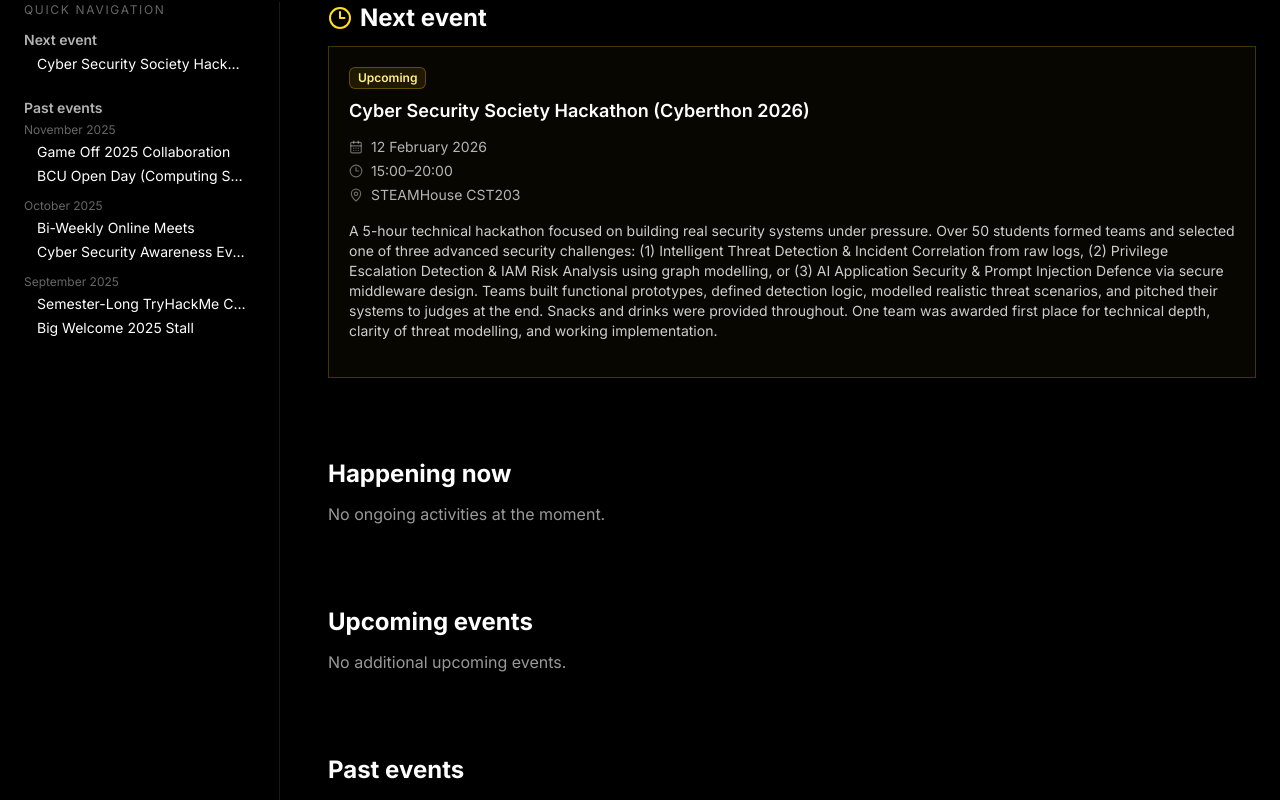
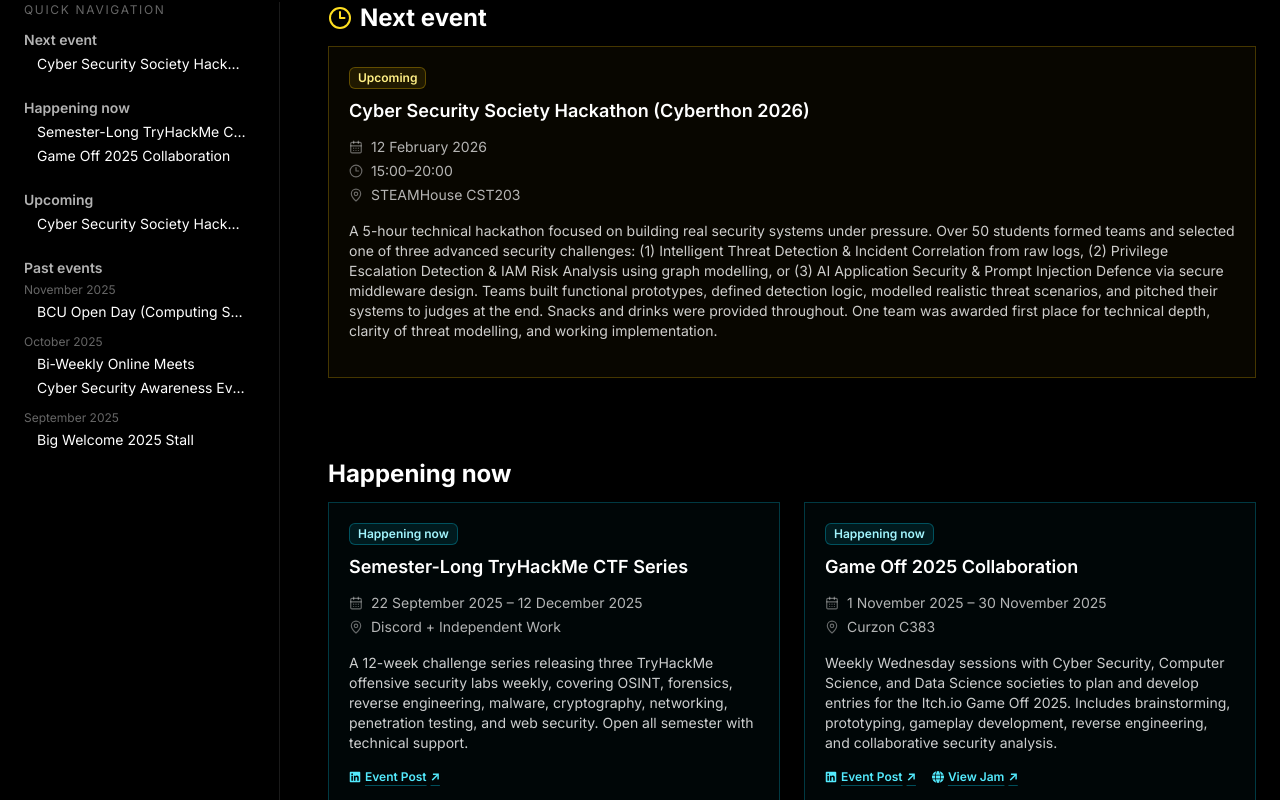
Before and after one commit to baberlabs/cybersoc, a React (Vite) app: page /events in a window 1280 px wide. Shown: the part 380-1180 px from the top of the page. Built offline with nearby package versions, Linux system fonts and the light colour scheme.

Commit message:
Fix events' derived status

```diff
--- /dev/null
+++ b/src/lib/deriveEventStatus.js
@@ -0,0 +1,30 @@
+export function deriveEventStatus({ date_start, date_end, time }) {
+  const now = new Date();
+
+  // Default end date to start date if not provided
+  const endDateStr = date_end || date_start;
+
+  // Parse time range
+  let startTime = "00:00";
+  let endTime = "23:59";
+
+  if (time && time.includes("–")) {
+    const [start, end] = time.split("–").map((t) => t.trim());
+    if (start) startTime = start;
+    if (end) endTime = end;
+  }
+
+  // Construct full Date objects
+  const startDateTime = new Date(`${date_start}T${startTime}:00`);
+  const endDateTime = new Date(`${endDateStr}T${endTime}:00`);
+
+  if (now < startDateTime) {
+    return "upcoming";
+  }
+
+  if (now >= startDateTime && now <= endDateTime) {
+    return "ongoing";
+  }
+
+  return "past";
+}
--- a/src/pages/Events.jsx
+++ b/src/pages/Events.jsx
@@ -1,6 +1,7 @@
 import { useEffect, useState } from "react";
 import { FaGlobe, FaLinkedin } from "react-icons/fa6";
 import { LuCalendarDays, LuClock3, LuMapPin } from "react-icons/lu";
+import { deriveEventStatus } from "../lib/deriveEventStatus";
 
 const formatDate = (iso) => {
   const d = new Date(iso + "T00:00:00");
@@ -340,16 +341,46 @@ const Events = () => {
       .then((data) => setEvents(data));
   }, []);
 
-  const now = new Date();
+  // const now = new Date();
 
-  const ongoing = events.filter((e) => e.ongoing);
+  // const ongoing = events.filter((e) => e.ongoing);
+
+  // const upcoming = events.filter(
+  //   (e) => !e.ongoing && new Date(e.date_start + "T00:00:00") > now
+  // );
+
+  // const past = events.filter(
+  //   (e) => !e.ongoing && new Date(e.date_start + "T00:00:00") < now
+  // );
+
+  // const nextEvent =
+  //   upcoming.length > 0
+  //     ? upcoming.reduce((soonest, e) => {
+  //         const d = new Date(e.date_start + "T00:00:00");
+  //         const s = new Date(soonest.date_start + "T00:00:00");
+  //         return d < s ? e : soonest;
+  //       })
+  //     : null;
+
+  // const upcomingWithoutNext = upcoming.filter((e) => e.id !== nextEvent?.id);
+
+  const sorted = [...events].sort(
+    (a, b) => new Date(b.date_start) - new Date(a.date_start),
+  );
+
+  const ongoing = events.filter(
+    ({ date_start, date_end, time }) =>
+      deriveEventStatus({ date_start, date_end, time }) === "ongoing",
+  );
 
   const upcoming = events.filter(
-    (e) => !e.ongoing && new Date(e.date_start + "T00:00:00") > now
+    ({ date_start, date_end, time }) =>
+      deriveEventStatus({ date_start, date_end, time }) === "upcoming",
   );
 
   const past = events.filter(
-    (e) => !e.ongoing && new Date(e.date_start + "T00:00:00") < now
+    ({ date_start, date_end, time }) =>
+      deriveEventStatus({ date_start, date_end, time }) === "past",
   );
 
   const nextEvent =
@@ -396,7 +427,7 @@ const Events = () => {
       <MobileEventsTOC
         nextEvent={nextEvent}
         ongoing={ongoing}
-        upcoming={upcomingWithoutNext}
+        upcoming={upcoming}
         groupedPast={groupedPast}
       />
 
@@ -405,7 +436,7 @@ const Events = () => {
         <EventsTOC
           nextEvent={nextEvent}
           ongoing={ongoing}
-          upcoming={upcomingWithoutNext}
+          upcoming={upcoming}
           groupedPast={groupedPast}
         />
 
@@ -446,10 +477,10 @@ const Events = () => {
               Upcoming events
             </h2>
             <div className="grid gap-6 md:grid-cols-2">
-              {upcomingWithoutNext.length === 0 ? (
+              {upcoming.length === 0 ? (
                 <p className="text-white/60">No additional upcoming events.</p>
               ) : (
-                upcomingWithoutNext.map((e) => (
+                upcoming.map((e) => (
                   <EventCard key={e.id} {...e} variant="upcoming" />
                 ))
               )}
```
Lines whose indentation alone changed are shown as unchanged.
